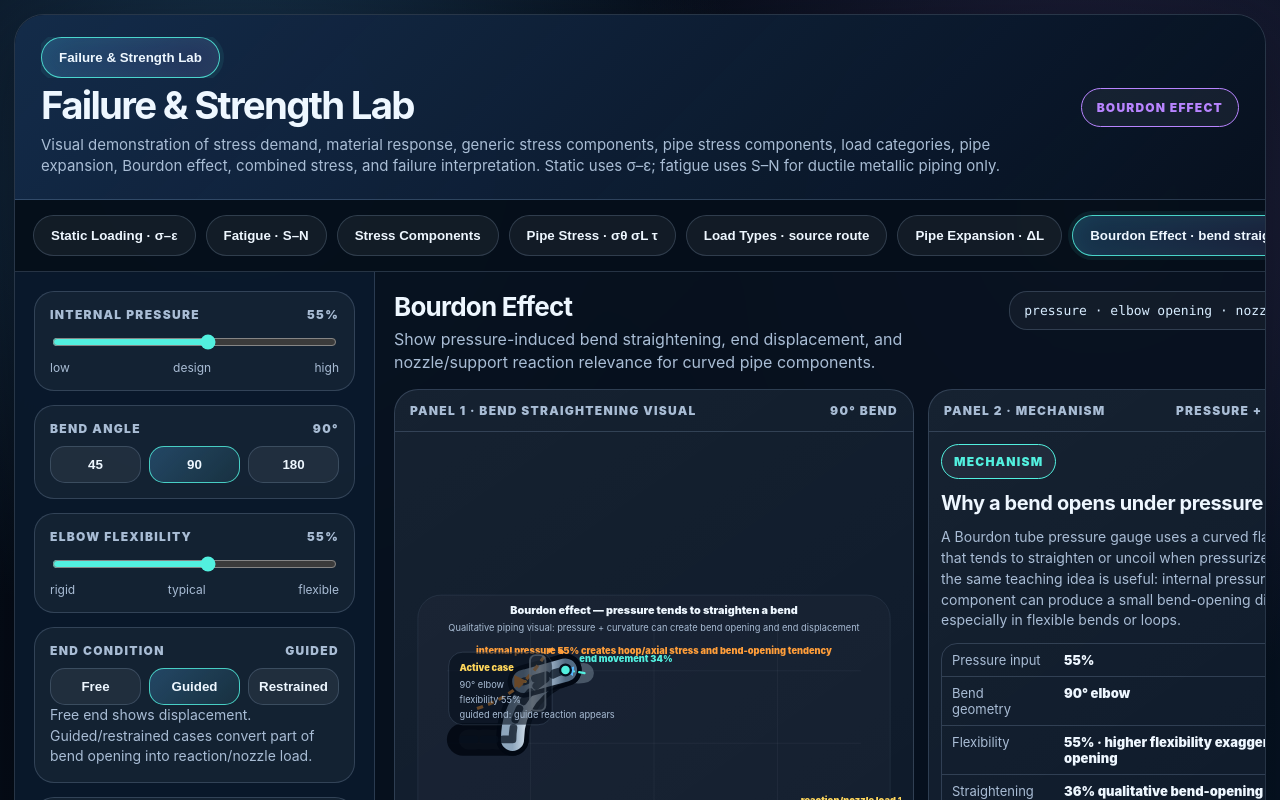
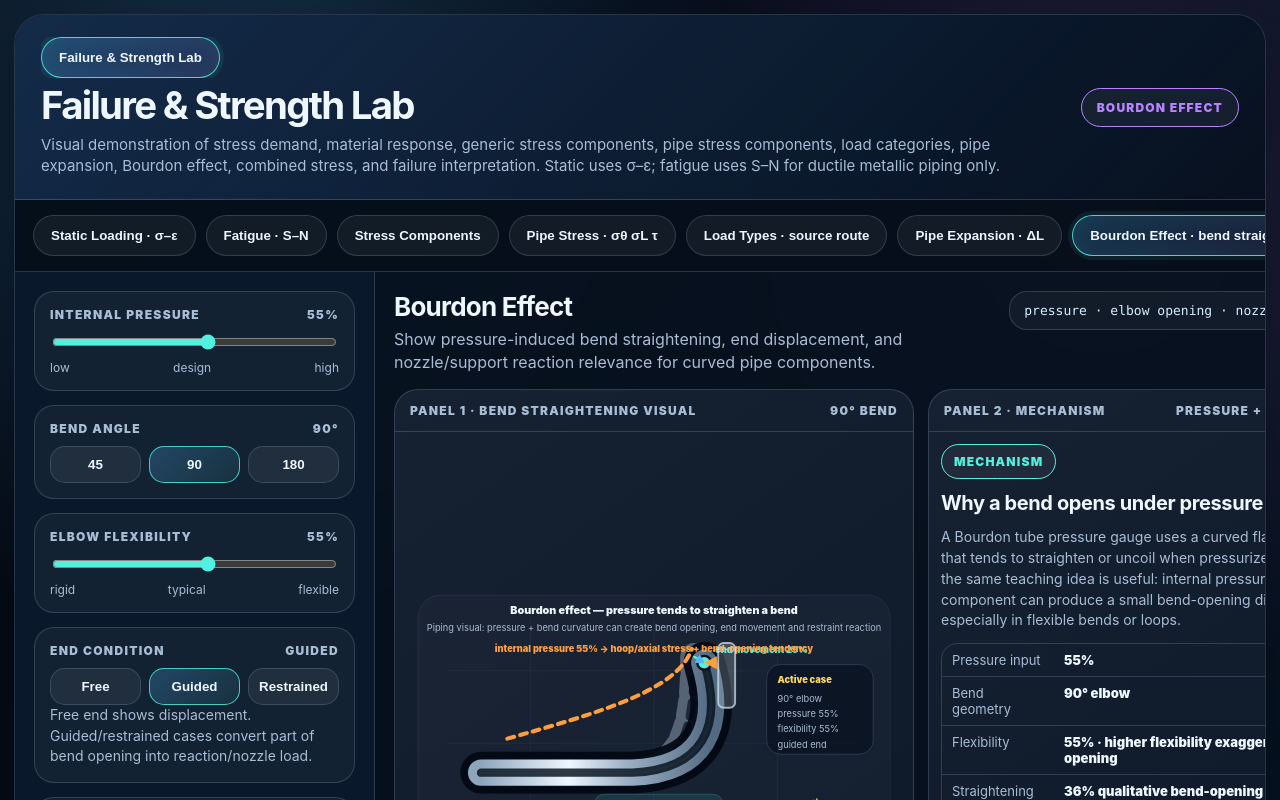
Before and after one commit to reallaksh19/PipingStressIllustration, a React (Vite) app in the folder failure-strength-lab-v3/: page / in a window 1280 px wide. Both pictures are taken after a click on the button "Bourdon Effect · bend straightening". Shown: the top 800 px of the page. Built offline with nearby package versions, Linux system fonts and the light colour scheme.

Commit message:
Improve Bourdon effect pipe graphic scale

```diff
--- a/failure-strength-lab-v3/src/components/BourdonEffectTab.tsx
+++ b/failure-strength-lab-v3/src/components/BourdonEffectTab.tsx
@@ -21,82 +21,117 @@ function bendLabel(angle: BourdonState['bendAngle']) {
   return '180° return bend';
 }
 
+function pointText(p: { x: number; y: number }) {
+  return `${p.x.toFixed(1)} ${p.y.toFixed(1)}`;
+}
+
+function buildBendGeometry(state: BourdonState) {
+  const pressure = clamp(state.pressure / 100);
+  const flex = clamp(state.flexibility / 100);
+  const response = pressure * (0.38 + flex * 0.62);
+  const open = response * 46;
+  const pressureBulge = response * 9;
+
+  if (state.bendAngle === '45') {
+    const oldEnd = { x: 484, y: 150 };
+    const curEnd = { x: oldEnd.x + open * 0.55, y: oldEnd.y + open * 0.12 };
+    return {
+      response,
+      oldEnd,
+      curEnd,
+      installed: 'M96 242 H270 C334 242 376 205 434 170 L484 150',
+      current: `M96 242 H280 C350 ${242 - pressureBulge} ${392 + open * 0.25} ${205 - pressureBulge * 0.7} ${448 + open * 0.35} ${174 + open * 0.08} L${curEnd.x} ${curEnd.y}`,
+      pressureGuide: `M130 202 C242 178 354 ${160 - open * 0.15} ${curEnd.x - 28} ${curEnd.y - 20}`,
+      labelPos: { x: 326, y: 292 },
+    };
+  }
+
+  if (state.bendAngle === '180') {
+    const oldEnd = { x: 112, y: 118 };
+    const curEnd = { x: oldEnd.x - open * 0.38, y: oldEnd.y + open * 0.14 };
+    return {
+      response,
+      oldEnd,
+      curEnd,
+      installed: 'M96 252 H278 C402 252 402 116 278 116 H112',
+      current: `M96 252 H286 C${420 + open * 0.42} ${252 + pressureBulge} ${420 + open * 0.42} ${116 - pressureBulge} ${286} 116 H${curEnd.x}`,
+      pressureGuide: `M138 205 C232 171 332 171 444 205`,
+      labelPos: { x: 323, y: 294 },
+    };
+  }
+
+  const oldEnd = { x: 372, y: 98 };
+  const curEnd = { x: oldEnd.x + open * 0.72, y: oldEnd.y + open * 0.42 };
+  return {
+    response,
+    oldEnd,
+    curEnd,
+    installed: 'M96 248 H282 C360 248 372 188 372 98',
+    current: `M96 248 H292 C${374 + open * 0.45} ${248 - pressureBulge} ${400 + open * 0.58} ${188 + open * 0.10} ${curEnd.x} ${curEnd.y}`,
+    pressureGuide: `M130 204 C250 170 350 ${145 - open * 0.18} ${curEnd.x - 16} ${curEnd.y - 18}`,
+    labelPos: { x: 326, y: 294 },
+  };
+}
+
 export function BourdonEffectSvg({ state }: { state: BourdonState }) {
   const pressure = clamp(state.pressure / 100);
   const flexibility = clamp(state.flexibility / 100);
-  const baseSweep = Number(state.bendAngle);
-  const response = pressure * (0.42 + flexibility * 0.58);
-  const openingDeg = Math.min(baseSweep * 0.38, response * baseSweep * 0.42);
-  const currentSweep = Math.max(baseSweep - openingDeg, baseSweep * 0.58);
-  const baseR = state.bendAngle === '180' ? 72 : state.bendAngle === '90' ? 86 : 102;
-  const r0 = baseR;
-  const r1 = baseR + 18 * response;
-  const cx = 230;
-  const cy = state.bendAngle === '180' ? 185 : 205;
-  const startAngle = 180;
-  const sweepToPoint = (radius: number, sweep: number) => {
-    const a0 = startAngle * Math.PI / 180;
-    const a1 = (startAngle - sweep) * Math.PI / 180;
-    return {
-      x0: cx + radius * Math.cos(a0),
-      y0: cy - radius * Math.sin(a0),
-      x1: cx + radius * Math.cos(a1),
-      y1: cy - radius * Math.sin(a1),
-      large: sweep > 180 ? 1 : 0,
-      tangentX: Math.cos(a1 + Math.PI / 2),
-      tangentY: -Math.sin(a1 + Math.PI / 2),
-    };
-  };
-  const old = sweepToPoint(r0, baseSweep);
-  const cur = sweepToPoint(r1, currentSweep);
-  const move = Math.hypot(cur.x1 - old.x1, cur.y1 - old.y1);
-  const movementPct = Math.min(100, move * 1.35);
+  const geometry = buildBendGeometry(state);
+  const move = Math.hypot(geometry.curEnd.x - geometry.oldEnd.x, geometry.curEnd.y - geometry.oldEnd.y);
+  const movementPct = Math.min(100, move * 1.9);
   const reactionPct = state.endCondition === 'free' ? 0 : state.endCondition === 'guided' ? movementPct * 0.45 : movementPct * 0.92;
   const reactionColor = reactionPct > 72 ? COLORS.red : reactionPct > 44 ? COLORS.orange : COLORS.yellow;
   const pressureColor = state.pressure > 72 ? COLORS.red : state.pressure > 44 ? COLORS.orange : COLORS.blue;
-  const tangentLen = 56;
-  const endX = cur.x1 + cur.tangentX * tangentLen;
-  const endY = cur.y1 + cur.tangentY * tangentLen;
+  const pipeWidth = 34;
+  const boreWidth = 11;
+  const pressureWidth = 2.5 + pressure * 5;
 
   return <svg viewBox="0 0 640 370" role="img" aria-label="Bourdon effect in a pressurized pipe bend">
     <SvgDefs />
     <rect x="14" y="18" width="612" height="330" rx="30" fill="rgba(255,255,255,.023)" stroke="rgba(190,220,255,.10)" />
-    <path d="M52 116H588 M52 210H588 M52 304H588 M160 48V334 M320 48V334 M480 48V334" stroke="rgba(216,237,255,.06)" />
+    <path d="M52 116H588 M52 210H588 M52 304H588 M160 48V334 M320 48V334 M480 48V334" stroke="rgba(216,237,255,.055)" />
 
     <text x="320" y="42" textAnchor="middle" className="label" fill={COLORS.cyan}>Bourdon effect — pressure tends to straighten a bend</text>
-    <text x="320" y="64" textAnchor="middle" className="muted">Qualitative piping visual: pressure + curvature can create bend opening and end displacement</text>
+    <text x="320" y="64" textAnchor="middle" className="muted">Piping visual: pressure + bend curvature can create bend opening, end movement and restraint reaction</text>
 
-    <path d={`M${old.x0 - 64} ${old.y0} H${old.x0}`} stroke="rgba(216,237,255,.25)" strokeWidth="26" strokeLinecap="round" strokeDasharray="8 10" />
-    <path d={`M${old.x0} ${old.y0} A${r0} ${r0} 0 ${old.large} 1 ${old.x1} ${old.y1}`} stroke="rgba(216,237,255,.25)" strokeWidth="26" strokeLinecap="round" fill="none" strokeDasharray="8 10" />
-    <text x="140" y="307" className="muted">dashed: installed / zero-pressure bend</text>
+    <g aria-label="installed zero pressure reference bend">
+      <path d={geometry.installed} stroke="rgba(216,237,255,.32)" strokeWidth={pipeWidth + 2} strokeLinecap="round" strokeLinejoin="round" fill="none" strokeDasharray="18 13" />
+      <path d={geometry.installed} stroke="rgba(6,16,29,.70)" strokeWidth={boreWidth} strokeLinecap="round" strokeLinejoin="round" fill="none" strokeDasharray="18 13" />
+      <text x="110" y="318" className="muted">dashed ghost = installed / zero-pressure bend shape</text>
+    </g>
 
-    <path d={`M${cur.x0 - 64} ${cur.y0} H${cur.x0}`} stroke="#020813" strokeWidth="42" strokeLinecap="round" opacity=".9" />
-    <path d={`M${cur.x0 - 64} ${cur.y0} H${cur.x0}`} stroke="url(#pipeStroke)" strokeWidth="30" strokeLinecap="round" />
-    <path d={`M${cur.x0} ${cur.y0} A${r1} ${r1} 0 ${cur.large} 1 ${cur.x1} ${cur.y1}`} stroke="#020813" strokeWidth="42" strokeLinecap="round" fill="none" opacity=".9" />
-    <path d={`M${cur.x0} ${cur.y0} A${r1} ${r1} 0 ${cur.large} 1 ${cur.x1} ${cur.y1}`} stroke="url(#pipeStroke)" strokeWidth="30" strokeLinecap="round" fill="none" />
-    <path d={`M${cur.x1} ${cur.y1} L${endX} ${endY}`} stroke="#020813" strokeWidth="42" strokeLinecap="round" opacity=".9" />
-    <path d={`M${cur.x1} ${cur.y1} L${endX} ${endY}`} stroke="url(#pipeStroke)" strokeWidth="30" strokeLinecap="round" />
-    <path d={`M${cur.x0 - 64} ${cur.y0} H${cur.x0} M${cur.x0} ${cur.y0} A${r1} ${r1} 0 ${cur.large} 1 ${cur.x1} ${cur.y1} M${cur.x1} ${cur.y1} L${endX} ${endY}`} stroke="#06101d" strokeWidth="10" strokeLinecap="round" fill="none" opacity=".74" strokeDasharray="15 11" />
+    <g aria-label="current pressurized pipe bend">
+      <path d={geometry.current} stroke="#020813" strokeWidth={pipeWidth + 20} strokeLinecap="round" strokeLinejoin="round" fill="none" opacity=".92" />
+      <path d={geometry.current} stroke="url(#pipeStroke)" strokeWidth={pipeWidth} strokeLinecap="round" strokeLinejoin="round" fill="none" />
+      <path d={geometry.current} stroke="rgba(255,255,255,.32)" strokeWidth="3" strokeLinecap="round" strokeLinejoin="round" fill="none" opacity=".75" />
+      <path d={geometry.current} stroke="#06101d" strokeWidth={boreWidth} strokeLinecap="round" strokeLinejoin="round" fill="none" opacity=".82" />
+      <circle cx={geometry.curEnd.x} cy={geometry.curEnd.y} r="9" fill={COLORS.cyan} stroke="#06101d" strokeWidth="3" />
+    </g>
 
-    <path d={`M${old.x1} ${old.y1} L${cur.x1} ${cur.y1}`} stroke={COLORS.cyan} strokeWidth="3" strokeLinecap="round" markerEnd="url(#arrow)" strokeDasharray="7 7" />
-    <circle cx={cur.x1} cy={cur.y1} r="7" fill={COLORS.cyan} stroke="#06101d" strokeWidth="3" />
-    <text x={Math.min(520, cur.x1 + 18)} y={Math.max(96, cur.y1 - 10)} fill={COLORS.cyan} fontSize="12" fontWeight="900">end movement {pct(movementPct)}</text>
+    <path d={`M${pointText(geometry.oldEnd)} L${pointText(geometry.curEnd)}`} stroke={COLORS.cyan} strokeWidth="3" strokeLinecap="round" markerEnd="url(#arrow)" strokeDasharray="7 7" />
+    <text x={Math.min(548, geometry.curEnd.x + 14)} y={Math.max(86, geometry.curEnd.y - 12)} fill={COLORS.cyan} fontSize="12" fontWeight="900">end movement {pct(movementPct)}</text>
 
-    <path d={`M${cur.x0 - 46} ${cur.y0 - 40} C${cur.x0 + 50} ${cur.y0 - 72}, ${cur.x1 - 34} ${cur.y1 - 50}, ${cur.x1} ${cur.y1 - 20}`} stroke={pressureColor} strokeWidth={2 + pressure * 4} fill="none" strokeDasharray="8 7" />
-    <text x="320" y="94" textAnchor="middle" fill={pressureColor} fontSize="12" fontWeight="900">internal pressure {pct(state.pressure)} creates hoop/axial stress and bend-opening tendency</text>
+    <path d={geometry.pressureGuide} stroke={pressureColor} strokeWidth={pressureWidth} fill="none" strokeDasharray="9 8" strokeLinecap="round" />
+    <text x="320" y="92" textAnchor="middle" fill={pressureColor} fontSize="12" fontWeight="900">internal pressure {pct(state.pressure)} → hoop/axial stress + bend-opening tendency</text>
 
-    {state.endCondition !== 'free' && <>
-      <rect x={Math.min(560, endX + 8)} y={Math.max(94, endY - 34)} width="20" height="72" rx="7" fill="rgba(216,231,242,.22)" stroke="rgba(216,231,242,.72)" strokeWidth="2.4" />
-      <path d={`M${Math.min(554, endX + 2)} ${endY} L${endX + 2} ${endY}`} stroke={reactionColor} strokeWidth="4" strokeLinecap="round" markerEnd="url(#arrowOrange)" />
-      <text x="510" y="288" fill={reactionColor} fontSize="12" fontWeight="900">reaction/nozzle load {pct(reactionPct)}</text>
-    </>}
+    {state.endCondition !== 'free' && <g aria-label="restraint reaction at pipe end">
+      <rect x={Math.min(575, geometry.curEnd.x + 18)} y={Math.max(80, geometry.curEnd.y - 42)} width="22" height="84" rx="7" fill="rgba(216,231,242,.22)" stroke="rgba(216,231,242,.72)" strokeWidth="2.4" />
+      <path d={`M${Math.min(565, geometry.curEnd.x + 12)} ${geometry.curEnd.y} L${geometry.curEnd.x + 2} ${geometry.curEnd.y}`} stroke={reactionColor} strokeWidth="4" strokeLinecap="round" markerEnd="url(#arrowOrange)" />
+      <text x="498" y="292" fill={reactionColor} fontSize="12" fontWeight="900">reaction / nozzle load {pct(reactionPct)}</text>
+    </g>}
 
-    <g transform="translate(54 92)">
-      <rect x="0" y="0" width="134" height="94" rx="18" fill="rgba(6,16,29,.60)" stroke="rgba(190,220,255,.18)" />
+    <g transform="translate(466 108)">
+      <rect x="0" y="0" width="138" height="116" rx="18" fill="rgba(6,16,29,.62)" stroke="rgba(190,220,255,.20)" />
       <text x="14" y="24" fill={COLORS.yellow} fontSize="12" fontWeight="900">Active case</text>
-      <text x="14" y="47" className="muted">{bendLabel(state.bendAngle)}</text>
-      <text x="14" y="66" className="muted">flexibility {pct(state.flexibility)}</text>
-      <text x="14" y="85" className="muted">{conditionLabel(state.endCondition)}</text>
+      <text x="14" y="48" className="muted">{bendLabel(state.bendAngle)}</text>
+      <text x="14" y="68" className="muted">pressure {pct(state.pressure)}</text>
+      <text x="14" y="88" className="muted">flexibility {pct(state.flexibility)}</text>
+      <text x="14" y="108" className="muted">{state.endCondition === 'free' ? 'free end' : state.endCondition === 'guided' ? 'guided end' : 'restrained end'}</text>
+    </g>
+
+    <g transform={`translate(${geometry.labelPos.x - 84} ${geometry.labelPos.y - 18})`}>
+      <rect x="0" y="0" width="168" height="28" rx="14" fill="rgba(82,240,223,.10)" stroke="rgba(82,240,223,.28)" />
+      <text x="84" y="19" textAnchor="middle" fill={COLORS.cyan} fontSize="11" fontWeight="900">smooth thick pipe — not chain links</text>
     </g>
   </svg>;
 }
```
